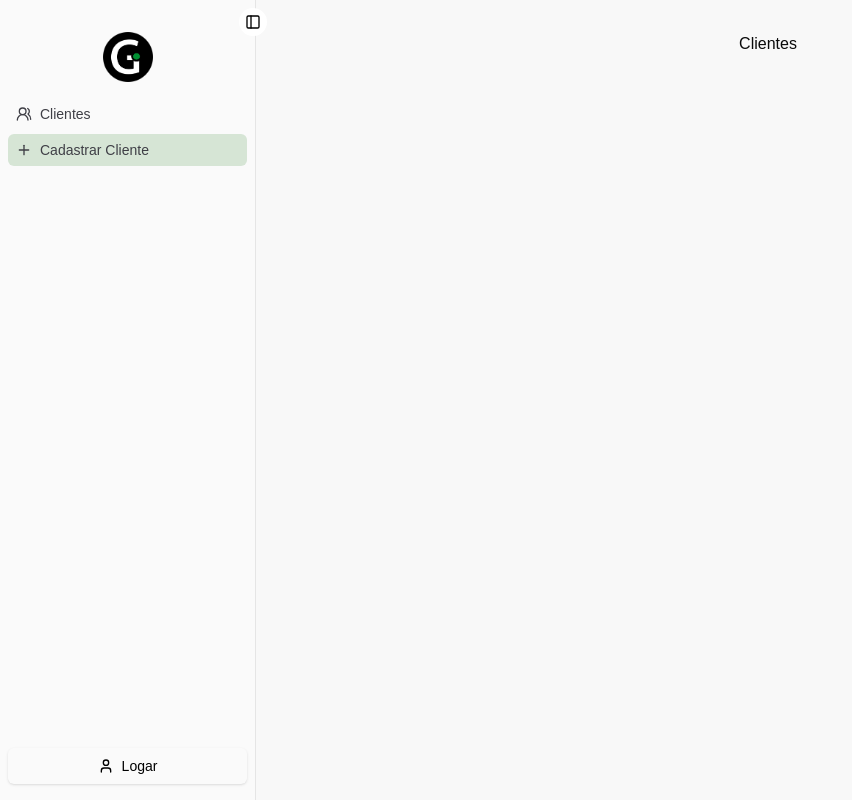
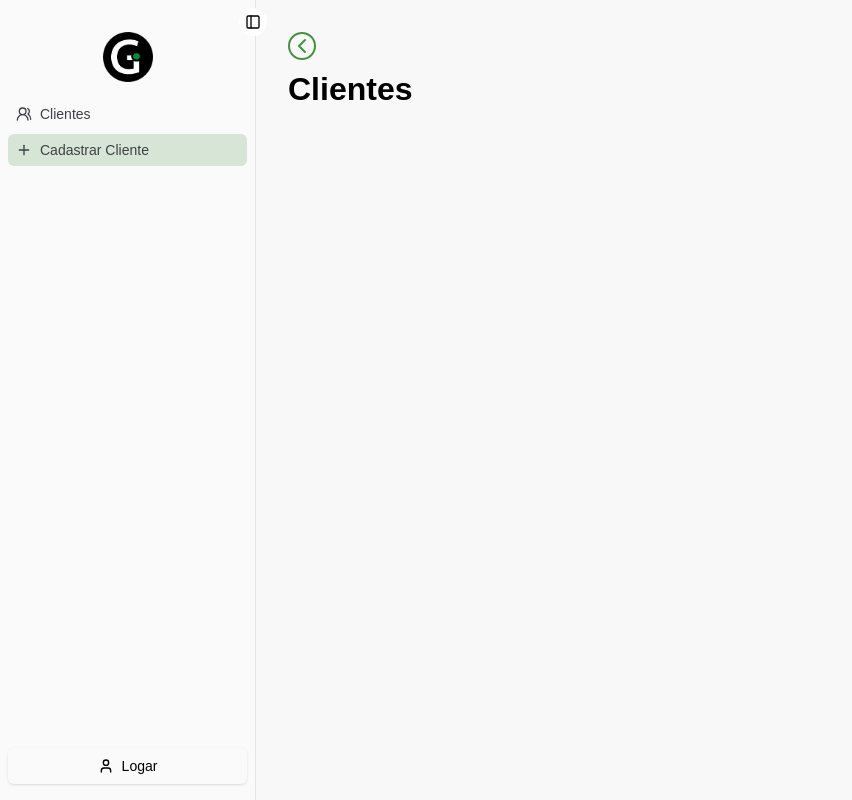
Before and after one commit to juniorcintra/CRUD-Clients-NextJS-TS, a Next.js app: page /clients/new in a window 1280 px wide. Shown: the whole page, without its empty margins (0-852 px from the left). Built offline with nearby package versions, Linux system fonts and the light colour scheme; no server answers.

Commit message:
implementando variantes de botão

```diff
--- a/src/app/clients/new/page.tsx
+++ b/src/app/clients/new/page.tsx
@@ -1,5 +1,18 @@
-import React from "react";
+"use client";
 
-export default function Clients() {
-  return <div>Clientes</div>;
+import BackButtonComponent from "@/components/BackButton";
+import { ChevronLeft } from "lucide-react";
+
+export default function Home() {
+  return (
+    <div className="flex h-full w-full flex-col items-start gap-8">
+      <div>
+        <BackButtonComponent>
+          <ChevronLeft />
+        </BackButtonComponent>
+
+        <h1 className="text-[32px] font-bold text-black">Clientes</h1>
+      </div>
+    </div>
+  );
 }
--- /dev/null
+++ b/src/components/BackButton.tsx
@@ -0,0 +1,12 @@
+import type { ComponentProps } from "react";
+
+type BackButtonProps = ComponentProps<"button">;
+
+export default function BackButtonComponent(props: BackButtonProps) {
+  return (
+    <button
+      className="cursor-pointer rounded-full border-[2px] border-[#107E0B] bg-transparent text-[#107E0B] opacity-80 transition-colors duration-300 hover:opacity-100"
+      {...props}
+    />
+  );
+}
--- a/src/components/ButtonComponent.tsx
+++ /dev/null
@@ -1,12 +0,0 @@
-import type { ComponentProps } from "react";
-
-type ButtonProps = ComponentProps<"button">;
-
-export default function ButtonComponent(props: ButtonProps) {
-  return (
-    <button
-      className="hover:bg-blue flex h-9 w-full cursor-pointer items-center justify-between gap-2.5 rounded-md bg-red-600 px-4 text-sm font-semibold text-white opacity-80 transition-colors duration-300 hover:opacity-100"
-      {...props}
-    />
-  );
-}
--- /dev/null
+++ b/src/components/CustomButton.tsx
@@ -0,0 +1,28 @@
+import { ComponentProps, ReactNode } from "react";
+import { tv, VariantProps } from "tailwind-variants";
+
+const buttonVariants = tv({
+  base: "flex h-9 w-full cursor-pointer items-center justify-between gap-2.5 rounded-md px-4 text-sm font-semibold text-white opacity-80 transition-colors duration-300 hover:opacity-100 text-white",
+  variants: {
+    variant: {
+      green: "bg-lime-300 text-lime-950 hover:bg-lime-400",
+      red: "bg-red-600",
+      gray: "bg-[#27272A]",
+    },
+  },
+  defaultVariants: {
+    variant: "green",
+  },
+});
+
+interface CustomButtonProps
+  extends ComponentProps<"button">,
+    VariantProps<typeof buttonVariants> {
+  children: ReactNode;
+}
+
+export default function CustomButton(props: CustomButtonProps) {
+  return (
+    <button className={buttonVariants({ variant: props.variant })} {...props} />
+  );
+}
--- a/src/components/DataClients.tsx
+++ b/src/components/DataClients.tsx
@@ -20,7 +20,7 @@ import {
 } from "@/components/ui/table";
 import { Search, Trash } from "lucide-react";
 import { useState } from "react";
-import ButtonComponent from "./ButtonComponent";
+import ButtonComponent from "./CustomButton";
 import { InputField, InputIcon, InputRoot } from "./Input";
 import { Button } from "./ui/button";
 
@@ -68,7 +68,7 @@ export function DataTable<TData, TValue>({
         </InputRoot>
         {table.getFilteredSelectedRowModel().rows.length > 0 && (
           <div className="h-9 max-w-[220px]">
-            <ButtonComponent type="button">
+            <ButtonComponent type="button" variant="red">
               Excluir Selecionado
               {table.getFilteredSelectedRowModel().rows.length > 1 ? "s" : ""}
               <Trash />
```
